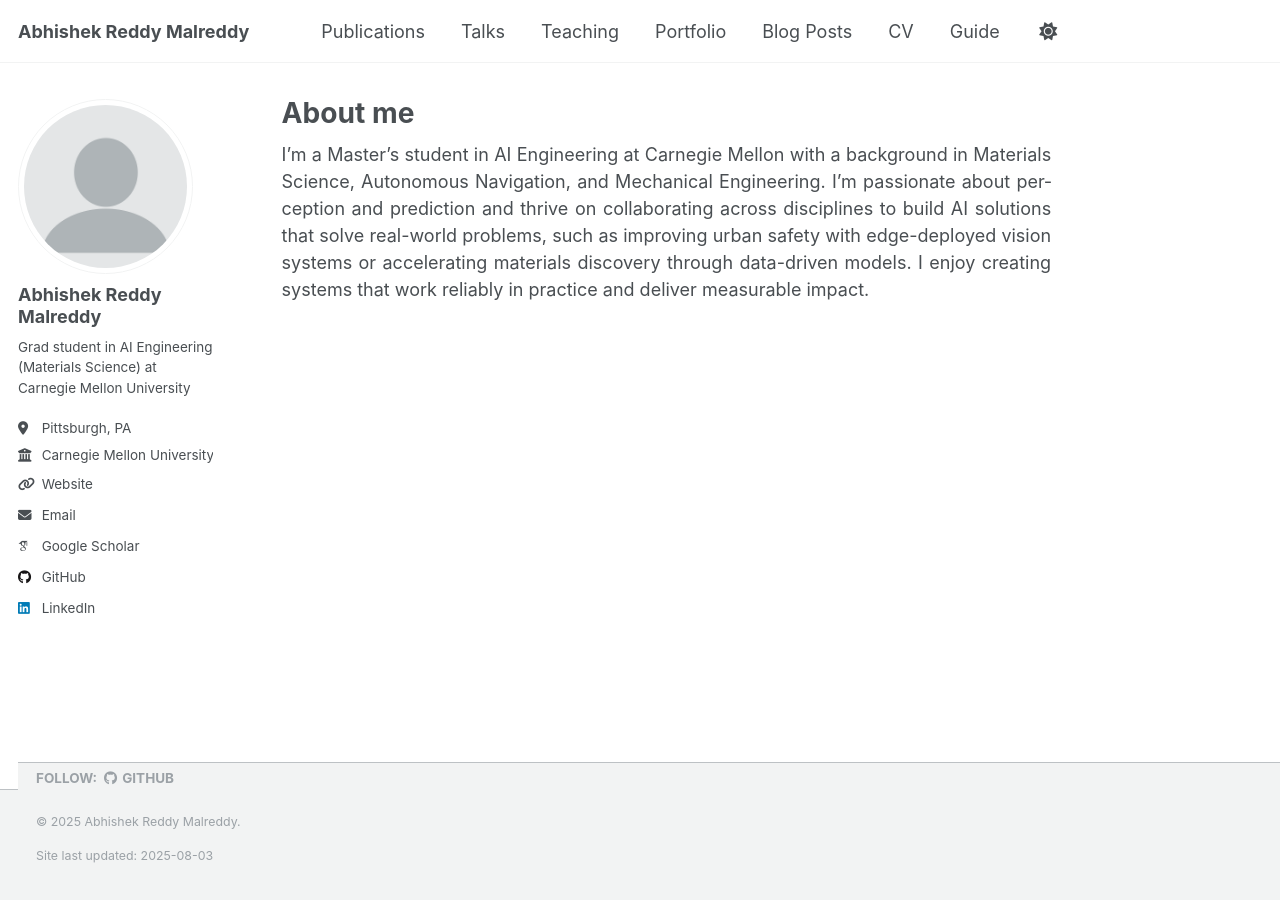
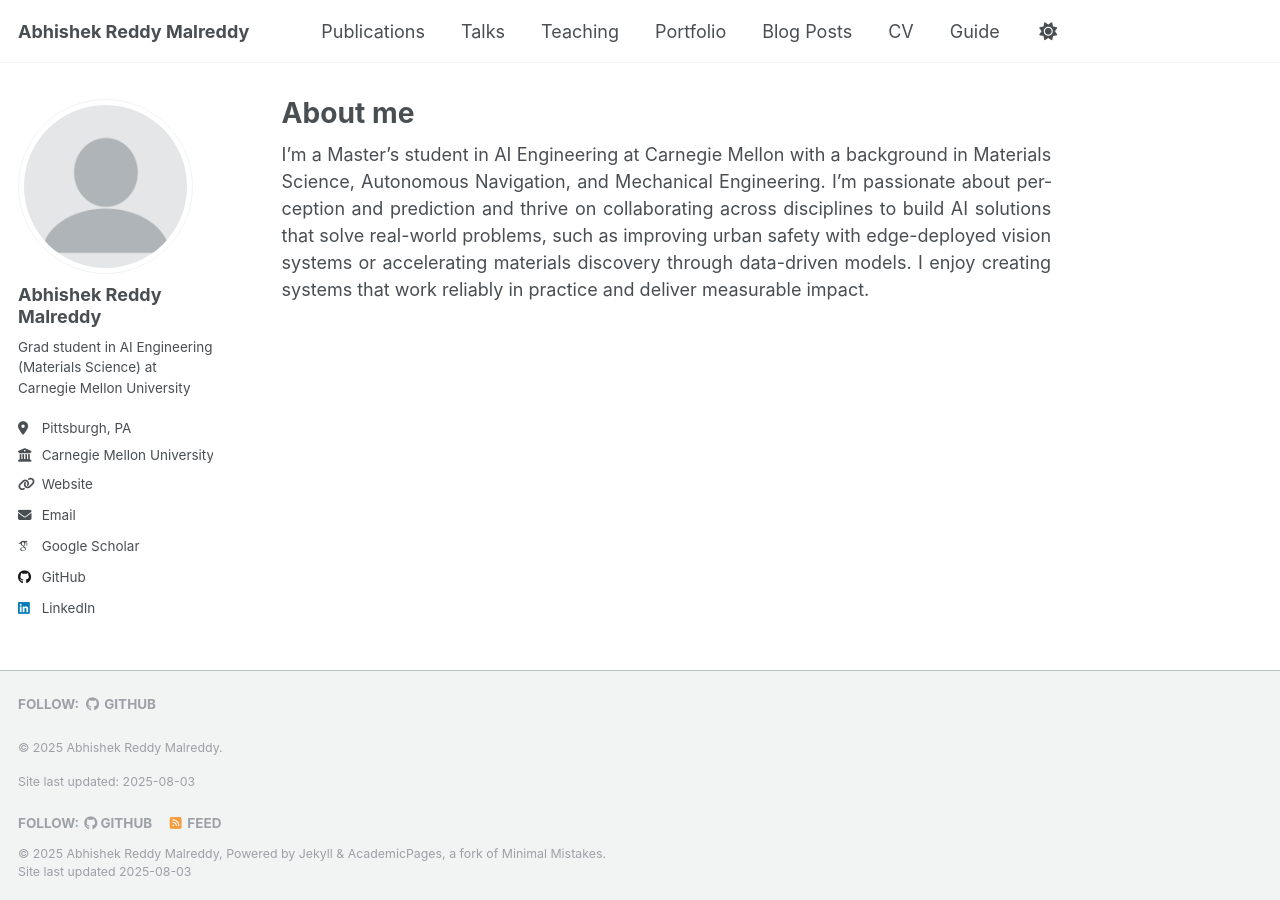
Before and after one commit to abhishekredy18/abhishekredy18.github.io, a Jekyll site: the page built from _pages/about.md, in a window 1280 px wide. Built offline with Jekyll 4.4.1, drawn with Linux system fonts in a browser that asks for light colours; some web fonts are replaced; a script that is not in the unit is left out.

Commit message:
footer update

```diff
--- a/_includes/footer/custom.html
+++ b/_includes/footer/custom.html
@@ -1,6 +1,5 @@
-<!-- Custom Footer -->
+<!-- Custom Footer Content Only -->
 
-<footer class="page__footer">
 <div class="page__footer-follow">
   <ul class="social-icons">
     <li><strong>Follow:</strong></li>
@@ -16,7 +15,6 @@
   <p>&copy; {{ 'now' | date: "%Y" }} Abhishek Reddy Malreddy.</p>
   <p>Site last updated: {{ site.time | date: "%Y-%m-%d" }}</p>
 </div>
-</footer>
 
 <!-- MathJax -->
 <script defer src="https://cdnjs.cloudflare.com/polyfill/v3/polyfill.min.js?features=es6"></script>
```
Lines whose indentation alone changed are shown as unchanged.
